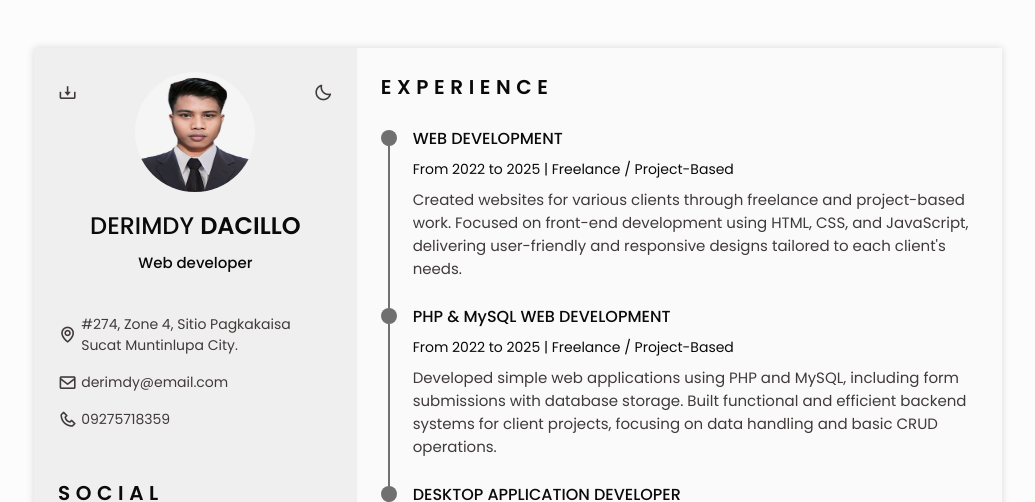
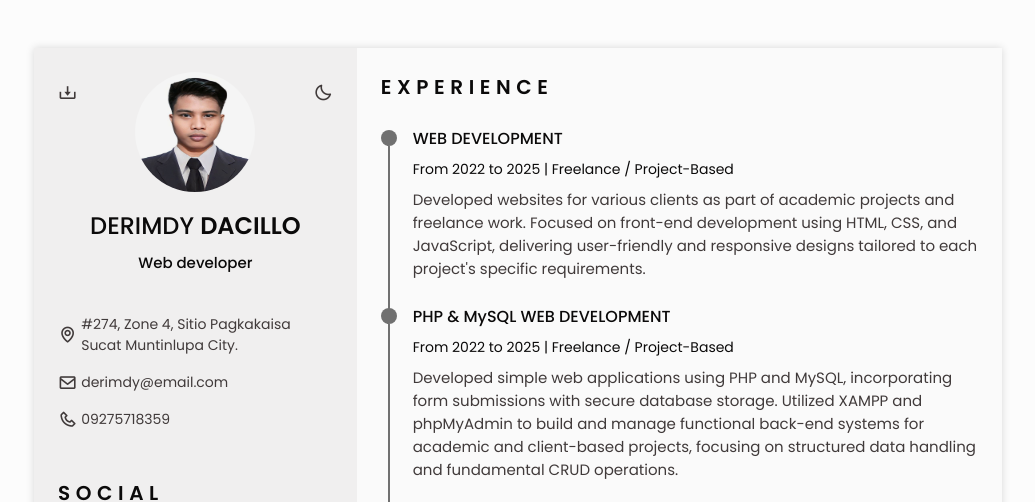
Before and after one commit to Derimdy25/derimdy-Cv, a plain HTML site: page index.html in a window 1280 px wide. Shown: the top 502 px of the page, without its empty margins (122-1157 px from the left). Drawn offline with nearby package versions, Linux system fonts and the light colour scheme.

Commit message:
Update index.html

```diff
--- a/index.html
+++ b/index.html
@@ -239,7 +239,7 @@
                                 <div class="experience__data bd-grid">
                                     <h3 class="experience__title">WEB DEVELOPMENT</h3>
                                     <span class="experience__company">From 2022 to 2025 | Freelance / Project-Based</span>
-                                    <p class="experience__description">Created websites for various clients through freelance and project-based work. Focused on front-end development using HTML, CSS, and JavaScript, delivering user-friendly and responsive designs tailored to each client's needs.</p>
+                                    <p class="experience__description">Developed websites for various clients as part of academic projects and freelance work. Focused on front-end development using HTML, CSS, and JavaScript, delivering user-friendly and responsive designs tailored to each project's specific requirements.</p>
                                 </div>
                             </div>
 
@@ -252,7 +252,7 @@
                                 <div class="experience__data bd-grid">
                                     <h3 class="experience__title">PHP & MySQL WEB DEVELOPMENT</h3>
                                     <span class="experience__company">From 2022 to 2025 | Freelance / Project-Based</span>
-                                    <p class="experience__description">Developed simple web applications using PHP and MySQL, including form submissions with database storage. Built functional and efficient backend systems for client projects, focusing on data handling and basic CRUD operations.</p>
+                                    <p class="experience__description">Developed simple web applications using PHP and MySQL, incorporating form submissions with secure database storage. Utilized XAMPP and phpMyAdmin to build and manage functional back-end systems for academic and client-based projects, focusing on structured data handling and fundamental CRUD operations.</p>
                                 </div>
                             </div>
 
```
